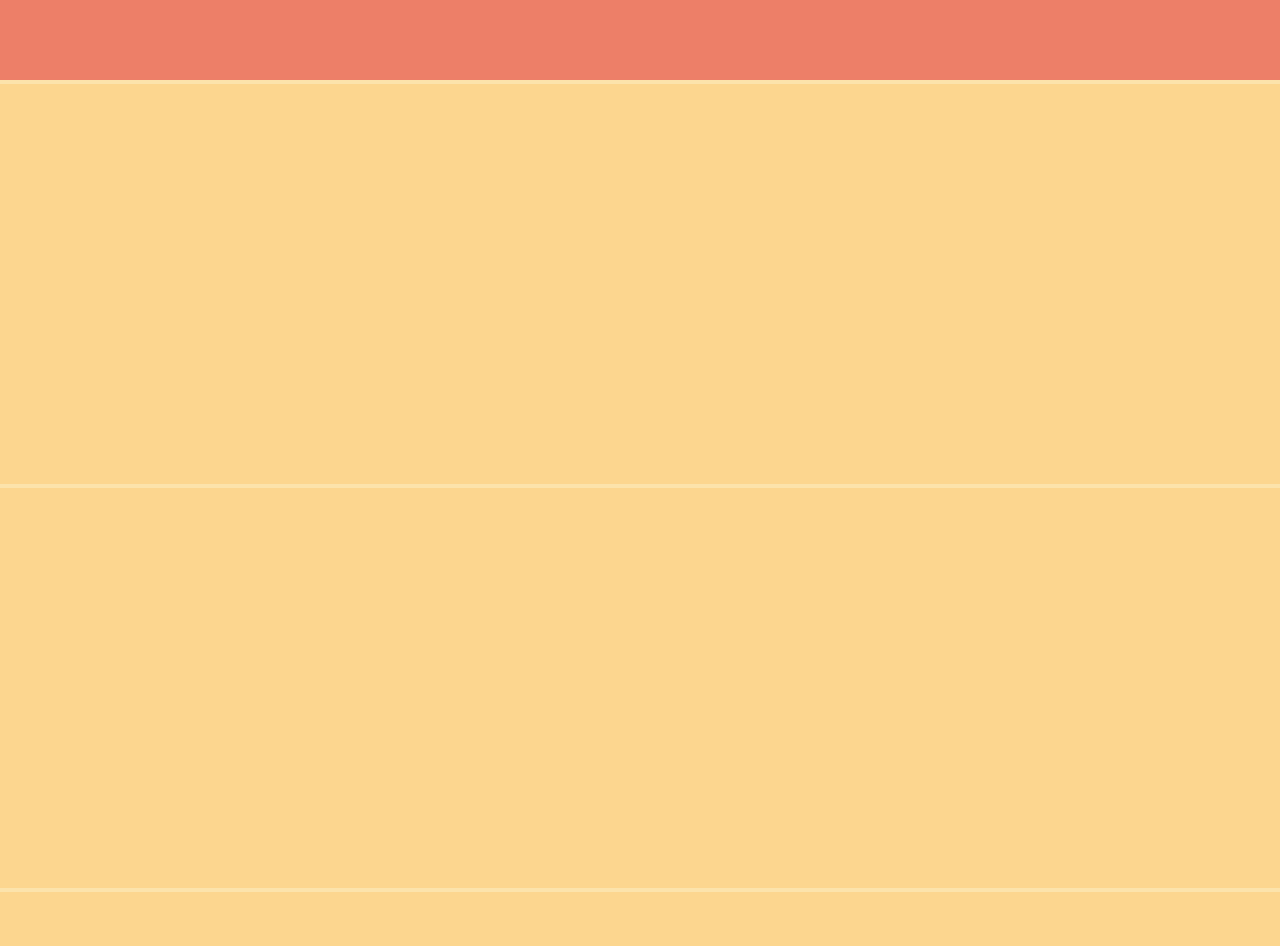
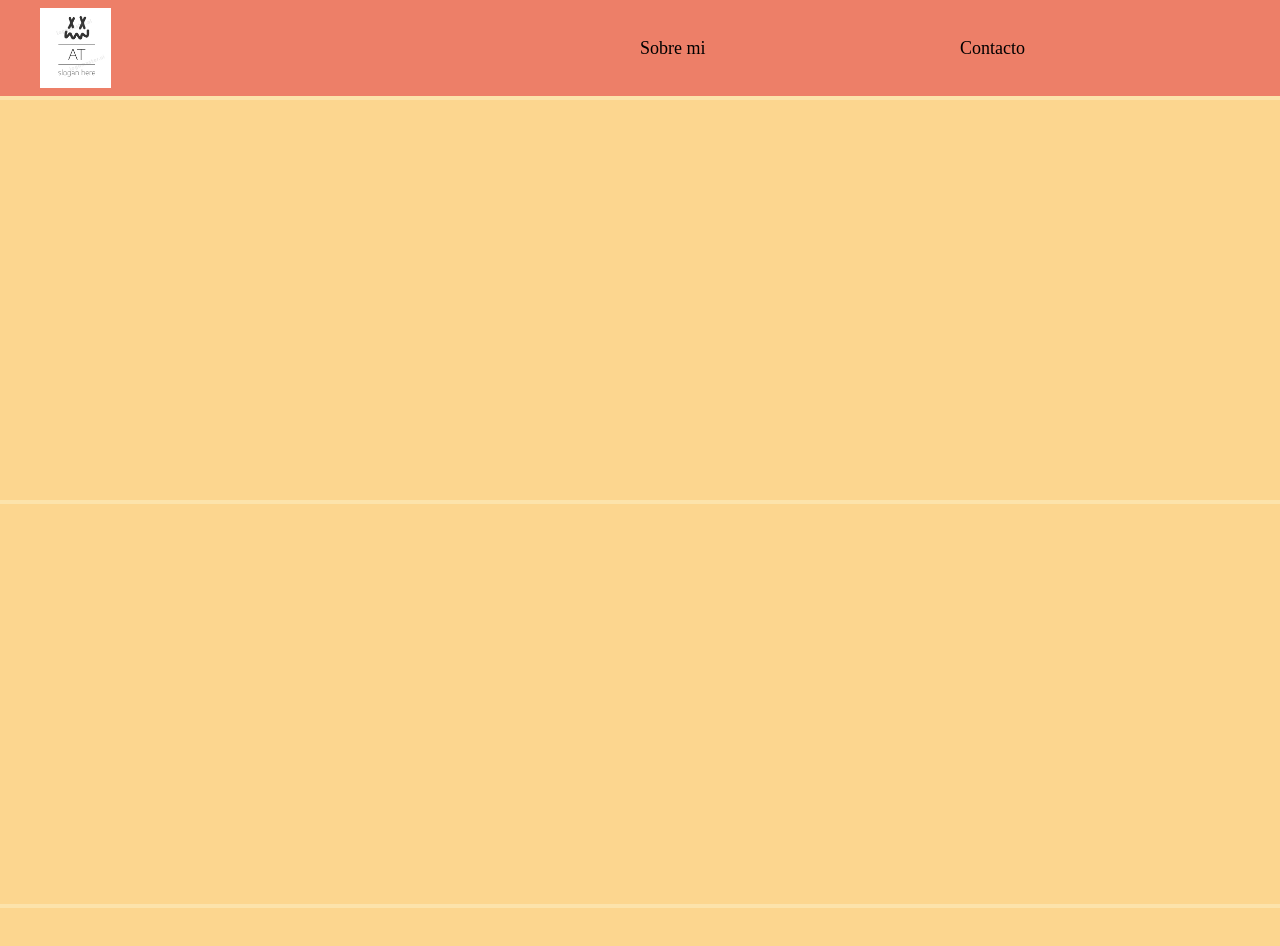
Before and after one commit to tulaangel289/tulaangel289.github.io, a plain HTML site: page index.html in a window 1280 px wide. Shown: the top 946 px of the page. Drawn offline with Linux system fonts and the light colour scheme.

Commit message:
Se añadio imagen al logo y texto junto a css

```diff
--- a/index.html
+++ b/index.html
@@ -5,9 +5,17 @@
     <title>My first page!!</title>
 </head>
 <body>
-    <div class="header">
+    <header>
+        <div class="logo">
+            <img src="logoheader.png" alt="no disponible">
+        </div>
 
-    </div>
+        <div class="anuncios_h1">
+            <span>Sobre mi</span>
+            <span>Contacto</span>
+        </div>
+
+    </header>
     <div id="box_1" class="box">
 
     </div>
--- a/styles.css
+++ b/styles.css
@@ -7,11 +7,45 @@
 }
 
 
-.header{
-    height: 10vh;
+header{
+    height: 12vh;
     width: 100%;
     background-color:rgba(237, 127, 104);
+    display: flex;
 }
+
+header .logo{
+    background-color:rgba(237, 127, 104);
+    width: 50%;
+    display: flex;
+    align-items: center
+}
+
+header .logo img{
+    position: relative;
+    height: 10vh;
+    left: 5vh;
+}
+
+header .anuncios_h1{
+    background-color:rgba(237, 127, 104);
+    width: 50%;
+    display: flex;
+    align-items: center;
+
+}
+
+header .anuncios_h1 span{
+    background-color: rgba(237, 127, 104);
+    width: 100%;
+    color: black;
+    font-size: large;
+    left: 5vh;
+}
+
+
+
+
 
 
 #box_2 {
```
Also changed, not shown: logoheader.png (added).
